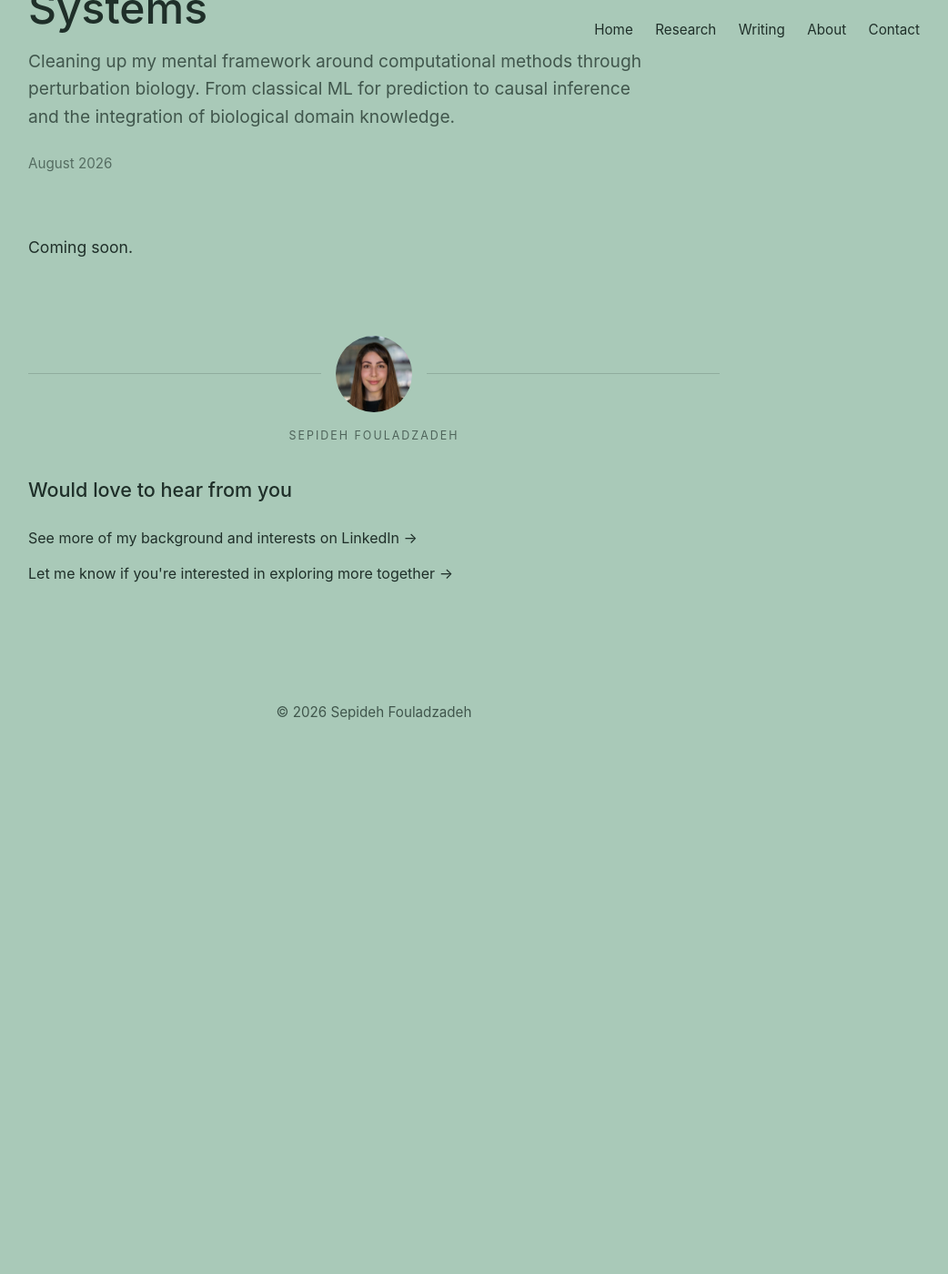
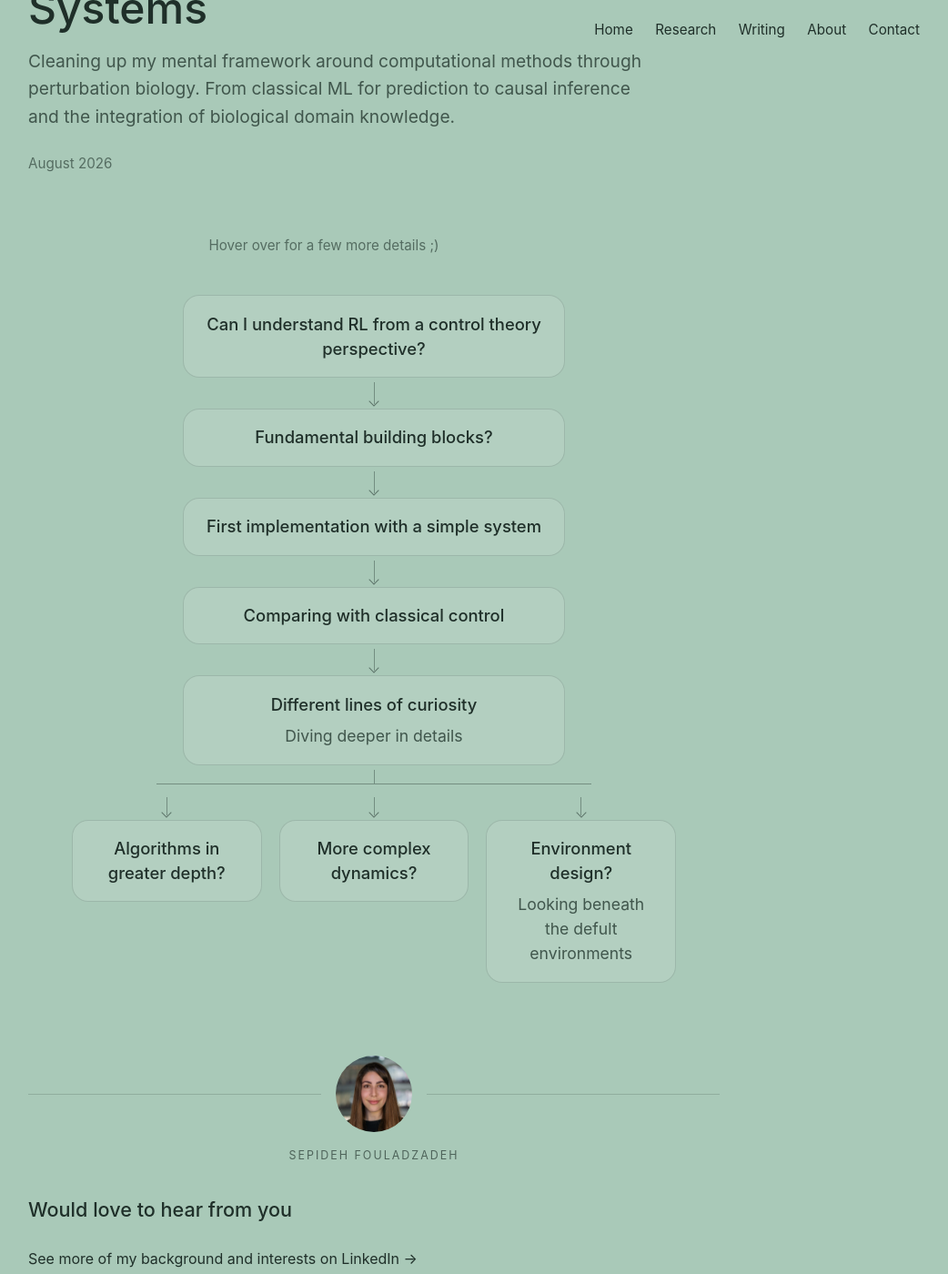
Before and after one commit to SepidehFouladzadeh/SepidehFouladzadeh.github.io, a Jekyll site: the page built from _posts/2026-08-15-bio-network.md, in a window 1280 px wide and 1400 px high, scrolled down 376 px. Shown: the whole window at 91% size, without its empty margins (229-1271 px from the left). Built offline with Jekyll 4.4.1, drawn with Linux system fonts in a browser that asks for light colours; before the commit the page ends 1220 px from its top, so only the background shows below that.

Commit message:
new exploration

```diff
--- a/_posts/2026-08-15-bio-network.md
+++ b/_posts/2026-08-15-bio-network.md
@@ -8,4 +8,192 @@ linkedin_url: "https://www.linkedin.com/in/sepideh-fouladzadeh/"
 permalink: /research/bio-network/
 ---
 
-Coming soon.
+<p class="flow-instruction">
+  Hover over for a few more details ;)
+</p>
+
+<div class="flow thought-flow">
+
+  <div class="thought-step">
+    <button class="flow-node thought-trigger" type="button">
+      <h3>
+        Can I understand RL from a control theory perspective?
+      </h3>
+    </button>
+
+    <div class="thought-cloud">
+      <h3>Both seem to have the same goal of achieving a desired behaviour in a system, how do they approach it differently then?</h3>
+
+      <p>
+        - One model-based, the other data-driven? But no… How about these then? Model-based RL? data-driven control? Model-free control?<br>
+        - Is RL just optimal control (approximate optimal control)?
+      </p>
+
+    </div>
+  </div>
+
+  <div class="flow-arrow"></div>
+
+  <div class="thought-step">
+    <button class="flow-node thought-trigger" type="button">
+      <h3>
+        Fundamental building blocks?
+      </h3>
+    </button>
+
+    <div class="thought-cloud">
+      <h3>Language of RL</h3>
+
+      <p>
+        - State<br>
+        - Observation? Measured output? <br>
+        - Environment? Plant/system + context? <br>
+        - Action? Control input?<br>
+        - Policy? Controller (The rule that determines the control input)?
+      </p>
+
+    </div>
+  </div>
+
+  <div class="flow-arrow"></div>
+
+  <div class="thought-step">
+    <button class="flow-node thought-trigger" type="button">
+      <h3>First implementation with a simple system</h3>
+    </button>
+
+    <div class="thought-cloud">
+      <h3>CartPole</h3>
+
+      <p>
+        - Gymnasium’s standard CartPole environment<br>
+        - States: position, velocity, pole angle, pole angular velocity<br>
+        - Discrete actions/control (left/right)<br>
+        - PPO + MLP policy
+      </p>
+    </div>
+  </div>
+
+  <div class="flow-arrow"></div>
+
+  <div class="thought-step">
+    <button class="flow-node thought-trigger" type="button">
+      <h3>Comparing with classical control</h3>
+    </button>
+
+    <div class="thought-cloud">
+      <h3>Understanding the learned policy</h3>
+
+      <div class="thought-evidence">
+        - How is this different from designing \(u = Kx\)<br>
+        - How do their performances compare? <br>
+        - Can the learned policy be approximated by a linear controller \(u = Kx\)?
+      </div>
+
+    </div>
+  </div>
+
+  <div class="flow-arrow"></div>
+
+  <div class="thought-step">
+    <button class="flow-node thought-trigger" type="button">
+      <h3>Different lines of curiosity</h3>
+      <p>
+        Diving deeper in details
+      </p>
+    </button>
+  </div>
+
+
+  <!-- SPLIT -->
+  <div class="split-connector">
+    <div class="split-horizontal"></div>
+  </div>
+
+  <div class="flow-split">
+
+    <!-- LEFT BRANCH -->
+    <div class="branch">
+
+      <div class="branch-line"></div>
+
+      <div class="thought-step">
+        <button class="flow-node thought-trigger" type="button">
+          <h3>Algorithms in greater depth?</h3>
+        </button>
+
+        <div class="thought-cloud thought-cloud-left">
+          <h3>Comparing algorithms</h3>
+          <p class="thought-evidence">
+            ✓ PPO<br>
+            ✓ DQN<br>
+            ✓ SAC<br>
+        </p>
+        </div>
+      </div>
+
+    </div>
+    <!-- Middle BRANCH -->
+        <div class="branch">
+
+      <div class="branch-line"></div>
+
+      <div class="thought-step">
+        <button class="flow-node thought-trigger" type="button">
+          <h3>More complex dynamics?</h3>
+        </button>
+
+        <div class="thought-cloud thought-cloud-middle">
+          <h3>Other standard environments in Gymnasium? </h3>
+
+          <p>
+            - Pendulum<br>
+            - Mountaincar<br>
+            - Acrobot<br>
+            - Bipedal
+          </p>
+          <p class="thought-evidence">
+
+            ✓ What about more complex systems? Beyond physical systems? Biological, psychological, or social systems with no cleanly defined states, inputs, or equations? Partially known dynamics... Internal and external unknowns...<br>
+            ✓ How to account for uncertainty? Both in system and the environment. Bayesian framemwork? Robust design?<br>
+      </p>
+
+        </div>
+      </div>
+
+    </div>
+
+
+    <!-- RIGHT BRANCH -->
+    <div class="branch">
+
+      <div class="branch-line"></div>
+
+      <div class="thought-step">
+        <button class="flow-node thought-trigger" type="button">
+          <h3>Environment design?</h3>
+          <p>
+            Looking beneath the defult environments
+          </p>
+        </button>
+
+        <div class="thought-cloud">
+          <h3>Hidden assumptions inside Gymnasium? </h3>
+
+          <p>
+            - Dynamics, observations, actions, termination rules, and rewards already defined in Gymnasium? Useful for benchmarking algorithms!<br>
+            - Algorithm design focuses only on learning efficiency? What about meaningfully representing the real system?<br>
+            - Environment design (modeling choices) itself a fundamental contribution?
+          </p>
+          <p class="thought-evidence">
+          ✓ Reproduce behavior comparable to the ready-made environment<br>
+          ✓ Custom environment<br>
+          ✓ Designing the agent vs designing the world?<br>
+      </p>
+
+        </div>
+      </div>
+
+    </div>
+    </div>
+</div>
```
